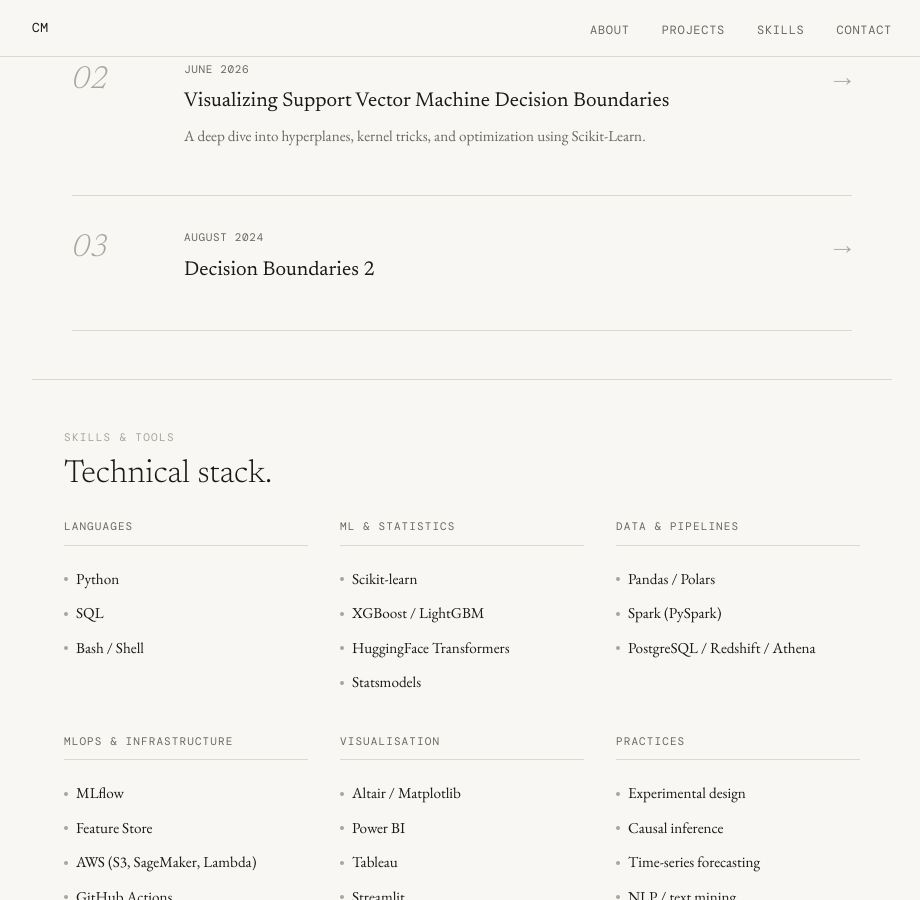
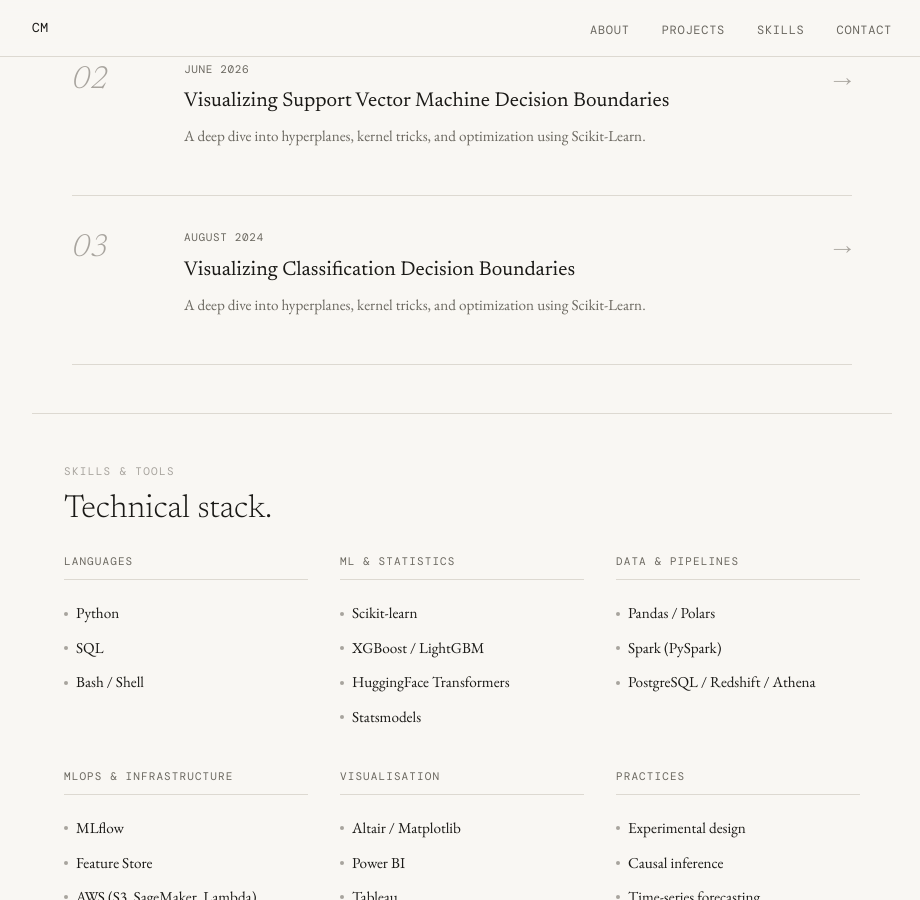
Before and after one commit to chrismca13/chrismca13.github.io, a Jekyll site: the page built from index.html, in a window 1280 px wide and 900 px high, scrolled down 1331 px. Shown: the whole window, without its empty margins (178-1098 px from the left). Built offline with Jekyll 4.4.1, drawn with Linux system fonts in a browser that asks for light colours.

Commit message:
Add jekyll

```diff
--- a/_posts/2024-08-01-decision-boundaries-2.md
+++ b/_posts/2024-08-01-decision-boundaries-2.md
@@ -1,3 +1,9 @@
+---
+layout: post
+title: "Visualizing Classification Decision Boundaries"
+description: "A deep dive into hyperplanes, kernel tricks, and optimization using Scikit-Learn."
+---
+
 # Exploring Decision Boundaries Visually with Neural Nets, Trees, and Regressions
 
 **March 15, 2024**
```
